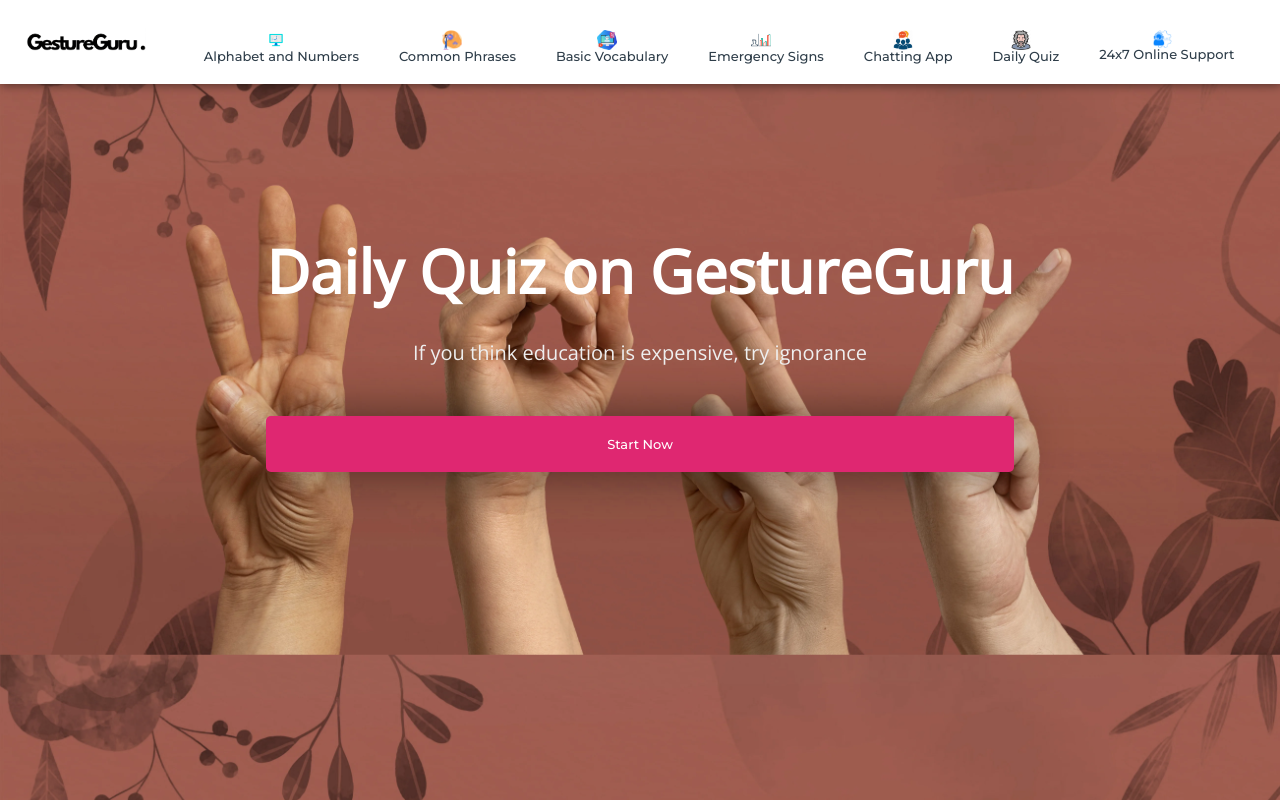
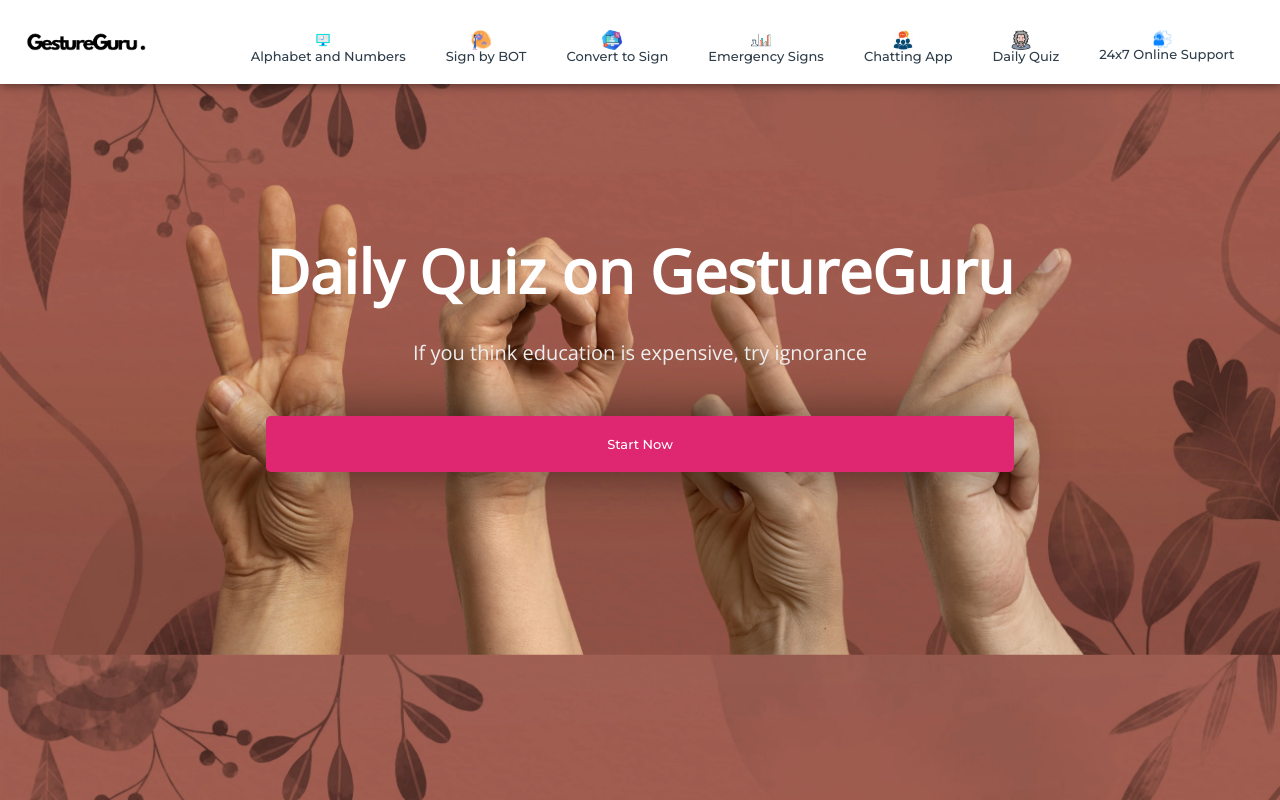
Before and after one commit to sumit923s/Gesture-Guru, a plain HTML site: page subjects/quiz.html in a window 1280 px wide. Drawn offline with nearby package versions, Linux system fonts and the light colour scheme.

Commit message:
second change

```diff
--- a/subjects/quiz.html
+++ b/subjects/quiz.html
@@ -16,11 +16,11 @@
 		<div class="switch-tab" id="switch-tab" onclick="switchTAB()"><img src="../images/icon/menu.png"></div>
 		<ul id="list-switch">
 			<li><a href="/subjects/Alp&No.html"><div class="s-card"><img src="/images/icon/computer-courses.png"><p>Alphabet and Numbers</p></div></a></li>
-			<li><a href=""><div class="s-card"><img src="/images/icon/brainbooster.png"><p>Common Phrases</p></div></a></li>
-			<li><a href=""><div class="s-card"><img src="/images/icon/online-tutorials.png"><p>Basic Vocabulary</p></div></a></li>
+			<li><a href="https://gesture-robot.vercel.app/sign-kit/learn-sign"><div class="s-card"><img src="/images/icon/brainbooster.png"><p>Sign by BOT</p></div></a></li>
+			<li><a href="https://gesture-robot.vercel.app/sign-kit/convert"><div class="s-card"><img src="/images/icon/online-tutorials.png"><p>Convert to Sign</p></div></a></li>
 
 				<li><a href=""><div class="s-card"><img src="/images/icon/p3.png"><p>Emergency Signs</p></div></a></li>
-				<li><a href="http://localhost:3000/"><div class="s-card"><img src="/images/icon/discussion.png"><p>Chatting App</p></div></a></li>
+				<li><a href=""><div class="s-card"><img src="/images/icon/discussion.png"><p>Chatting App</p></div></a></li>
 				<li><a href=""><div class="s-card"><img src="/images/icon/q1.png"><p>Daily Quiz</p></div></a></li>
 				<li><a href=""><div class="s-card"><img src="/images/icon/help.png"><p>24x7 Online Support</p></div></a></li>
 		</ul>
```
Also changed, not shown: index.html (+3 -3 lines), subjects/Alp&No.html (+2 -2 lines).
